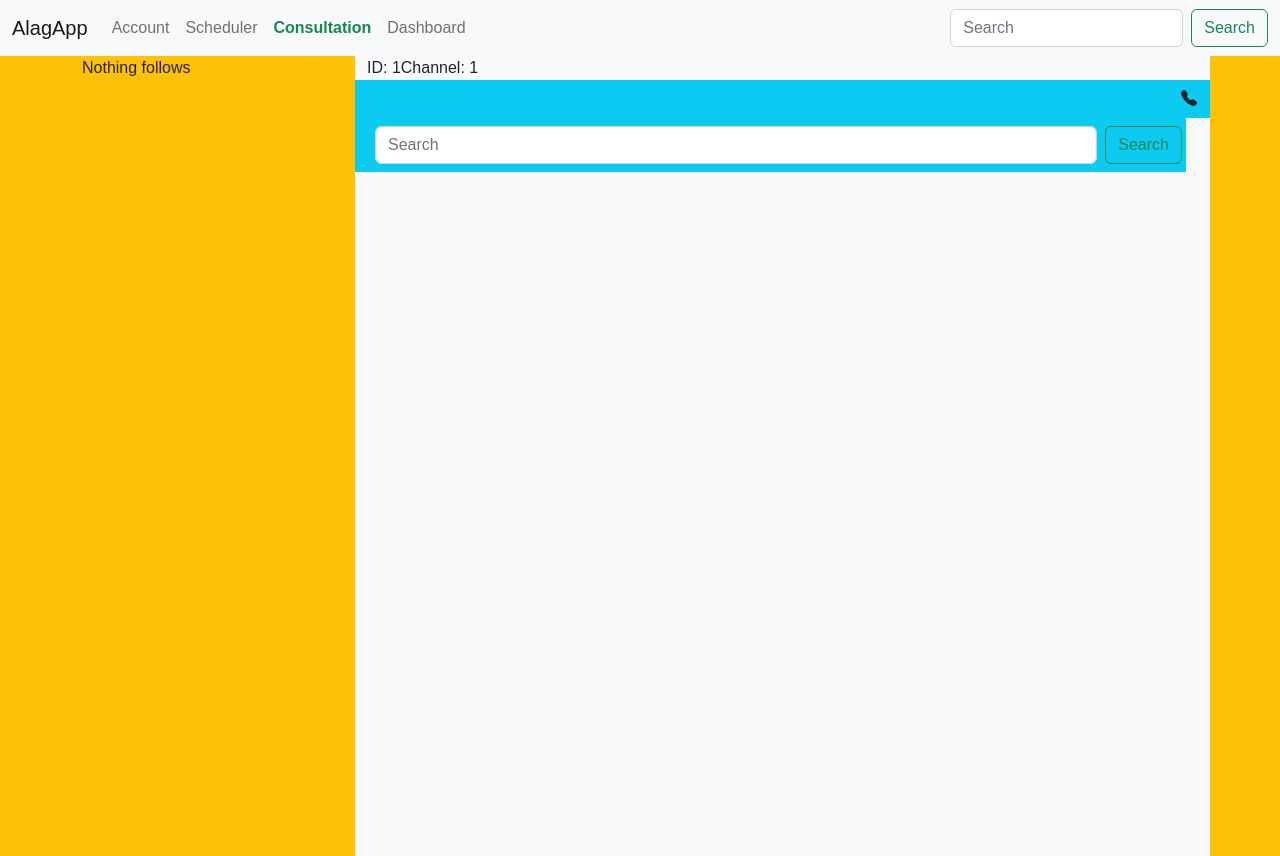
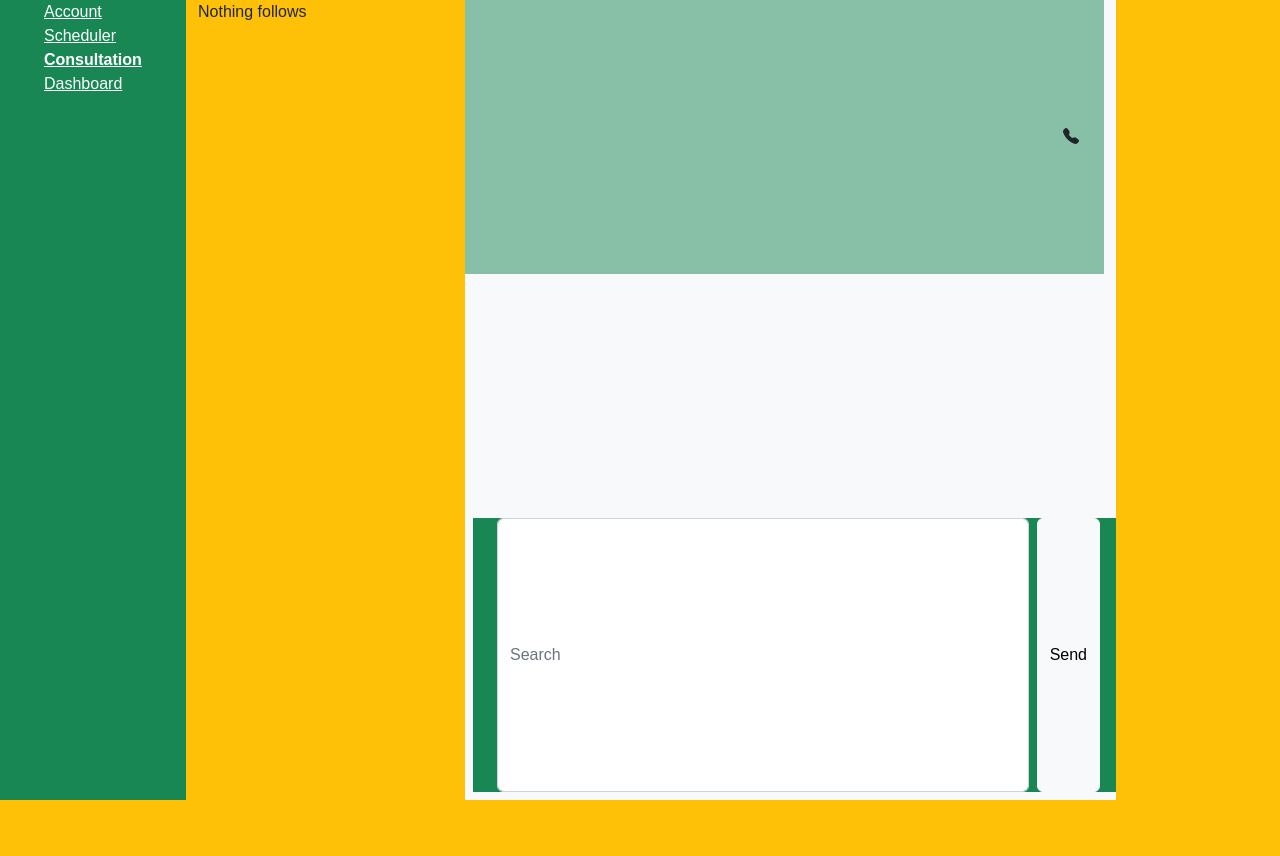
Before and after one commit to QuasarCodeGeek/AlagApp, a PHP site: page /php/chat.php?userid=1 in a window 1280 px wide. After the commit the page ends 800 px from the top, so only its background shows below. Run offline with PHP 8.4, Linux system fonts and the light colour scheme; data that the repository does not hold is empty; some libraries are stand-ins or nearby versions.

Commit message:
Update content

```diff
--- a/consultation.php
+++ b/consultation.php
@@ -44,7 +44,7 @@
       </nav>
 <main class="container container-fluid">
   <div class="row">
-    <div class="col-3 overflow-auto overflow-y vh-100" >
+    <div class="col-3 overflow-auto overflow-y" >
       <ul class="list-group list-group-flush">
         <?php
           require("php/connector.php");
--- a/php/chat.php
+++ b/php/chat.php
@@ -17,37 +17,24 @@
     <link rel="stylesheet" href="../css/styles.css">
 </head>
 <body class="bg bg-warning">
-    <nav class="navbar navbar-expand-lg bg-light">
-        <div class="container-fluid">
-          <a class="navbar-brand" href="../index.html">AlagApp</a>
-          <button class="navbar-toggler" type="button" data-bs-toggle="collapse" data-bs-target="#navbarSupportedContent" aria-controls="navbarSupportedContent" aria-expanded="false" aria-label="Toggle navigation">
-            <span class="navbar-toggler-icon"></span>
-          </button>
-          <div class="collapse navbar-collapse" id="navbarSupportedContent">
-            <ul class="navbar-nav me-auto mb-2 mb-lg-0">
-            <li class="nav-item">
-                <a class="nav-link" href="../account.php">Account</a>
+<main class=" row container container-fluid">
+  <div class="col-2 bg bg-success">
+    <ul class="list-goup mb-2 mb-lg-0">
+      <li class="list-group-item">
+        <a class="text-white" href="../account.php">Account</a>
       </li>
-              <li class="nav-item">
-                <a class="nav-link" href="../scheduler.php">Scheduler</a>
+      <li class="list-group-item">
+        <a class="text-white" href="../scheduler.php">Scheduler</a>
       </li>
-              <li class="nav-item">
-                <a class="nav-link text-success" href="../consultation.php" active><strong>Consultation</strong></a>
+      <li class="list-group-item">
+        <a class="text-white" href="../consultation.php" active><strong>Consultation</strong></a>
       </li>
-              <li class="nav-item">
-                <a class="nav-link" href="../dashboard.php">Dashboard</a>
+      <li class="list-group-item">
+        <a class="text-white" href="../dashboard.php">Dashboard</a>
       </li>
     </ul>
-            <form class="d-flex" role="search">
-              <input class="form-control me-2" type="search" placeholder="Search" aria-label="Search">
-              <button class="btn btn-outline-success" type="submit">Search</button>
-            </form>
   </div>
-        </div>
-      </nav>
-<main class="container container-fluid">
-  <div class="row">
-    <div class="col-3 overflow-auto overflow-y vh-100" >
+    <div class="col-3 overflow-auto overflow-y vh-100">
       <ul class="list-group list-group-flush">
         <?php
             $sql = "SELECT * FROM alagapp_db.tbl_userlist";
@@ -72,14 +59,10 @@
         ?>
       </ul>
     </div>
-    <div class="col-9 position-relative bg bg-light vh-100">
+    <div class="col-7 position-relative bg bg-light">
       <?php
         $id = $_REQUEST['userid'];
         $channel = $id;
-        echo "ID: ";
-        echo $id;
-        echo "Channel: ";
-        echo $channel;
         $_account = "SELECT * FROM alagapp_db.tbl_userlist WHERE userid = ".$id." ";
 
         $_result = $connect->prepare($_account);
@@ -91,13 +74,14 @@
             $_lname = $_rowe['userlname'];
         };
       ?>
-      <div class="row bg bg-info">
+      <div class="row position overflow-auto overflow-y vh-100">
+        <div class="row bg bg-success" style="--bs-bg-opacity: .5">
             <label class="col m-auto"><?php echo $_rowe['userfname']." ".$_rowe['userlname']; ?></label>
               <button type="button" class="col btn">
                 <i class="bi bi-telephone-fill float-end"></i>
               </button>
         </div>
-      <div class="row position overflow-auto overflow-y">
+        <div class="row">
           <?php
             $chat = "SELECT * FROM alagapp_db.tbl_chat WHERE mchannel = ".$channel."";
 
@@ -108,19 +92,17 @@
                 echo "<ul class='list-group list-group-flush'>";
                 while($rowchat = $reschat->fetch(PDO::FETCH_ASSOC)){
                   if($rowchat['msender']!=0){
-                  echo "<li class='list-group-item'>
-                    <div class='float-start'>
-                    <label>".$rowchat['mchannel']."</label><br>
-                    <label>".$rowchat['msender']."</label><br>
+                    echo "<li class='list-group-item border-0'>
+                      <div class='float-start p-3' style='background-color: #E8F5E9;'>
+                      <label>Vet</label><br>
                       <label>".$rowchat['mdatetime']."</label><br>
                       <label>".$rowchat['mcontent']."</label>
                       </div>
                       </li>";
                 } else {
-                echo "<li class='list-group-item'>
-                    <div class='float-end'>
-                    <label>".$rowchat['mchannel']."</label><br>
-                    <label>".$rowchat['msender']."</label><br>
+                  echo "<li class='list-group-item border-0'>
+                      <div class='float-end p-3' style='background-color: #81C784 ;'>
+                      <label>You</label><br>
                       <label>".$rowchat['mdatetime']."</label><br>
                       <label>".$rowchat['mcontent']."</label>
                       </div>
@@ -132,13 +114,11 @@
             }
           ?>
         </div>
-      <div class="row bg bg-info w-100">
-        <div class="m-2">
+        <div class="row bg bg-success w-100 m-2">
           <form class="d-flex" role="search">
-            <input class="form-control me-2" type="search" placeholder="Search" aria-label="Search">
-            <button class="btn btn-outline-success" type="submit">Search</button>
+            <input class="form-control me-2" type="search" name="message" placeholder="Search" aria-label="Search">
+            <button class="btn btn-light" type="submit">Send</button>
           </form>
-        </div>
         </div>
       </div>
     </div>
```
Lines whose indentation alone changed are shown as unchanged.
